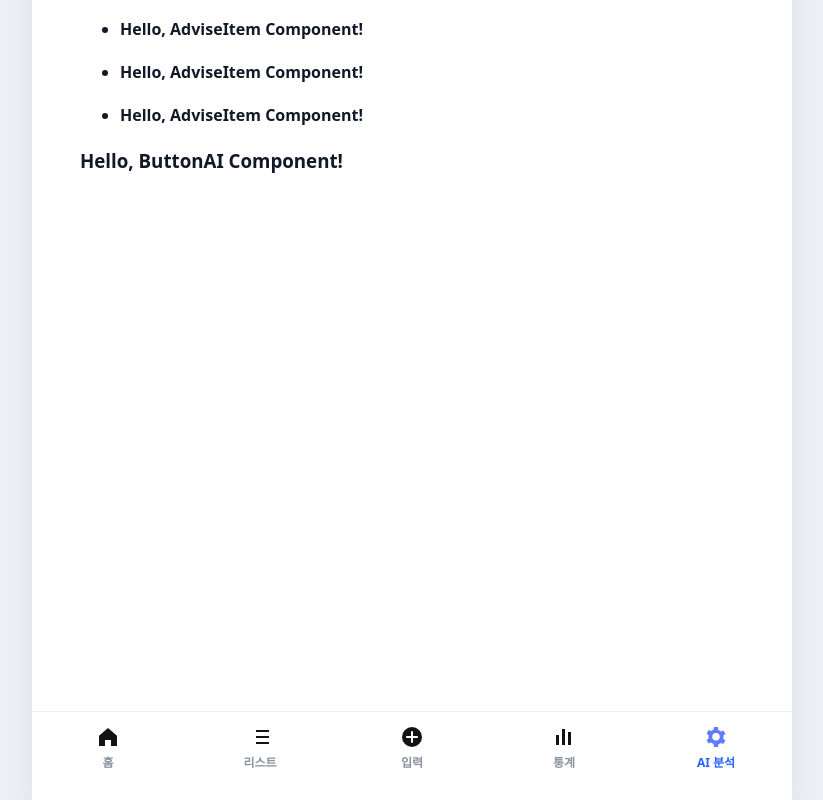
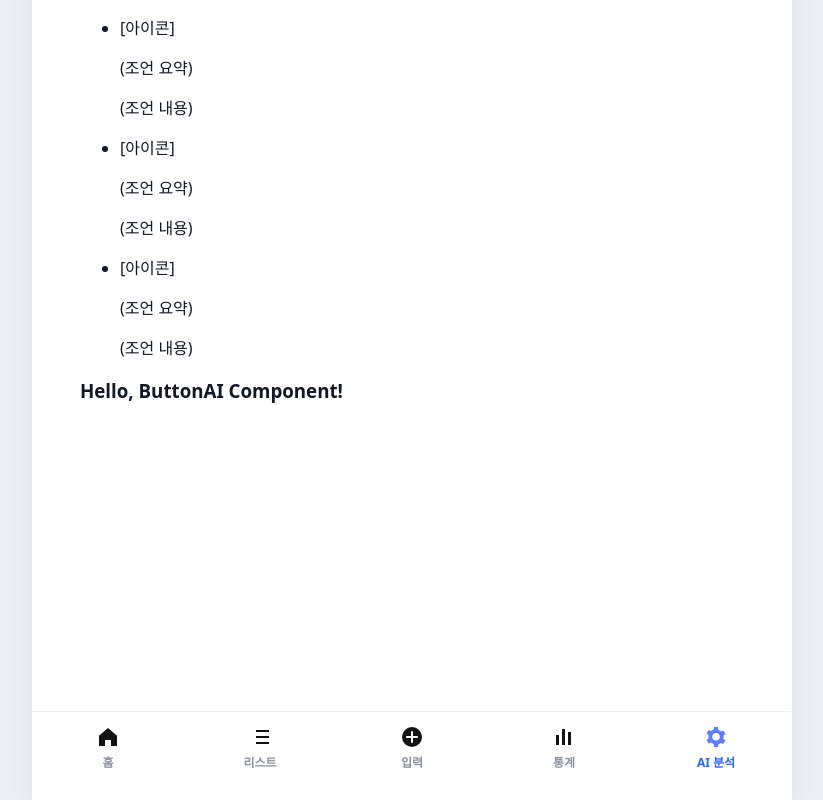
Before and after one commit to SCESecure/AI_Account_Tracker, a React (Vite) app: page / in a window 1280 px wide. Both pictures are taken after a click on the button "AI 분석". Shown: the part 125-925 px from the top of the page, without its empty margins (228-1051 px from the left). Built offline with nearby package versions, Linux system fonts and the light colour scheme.

Commit message:
gitignore에 secure 폴더 제외 & AdviseItem 레이아웃 구성

```diff
--- a/src/components/Body/AI/AdviseAI.tsx
+++ b/src/components/Body/AI/AdviseAI.tsx
@@ -14,9 +14,11 @@ export default function AdviseAI() {
 
   return (
     <>
-      {/* 여기 가운데 정렬 필요! */}
+      {/* 여기 h3 태그 가운데 정렬 필요! */}
       <h3>
-        AI가 분석한 <br /> {todayDate.getMonth() + 1}월 소비 트렌드에요!
+        AI가 분석한
+        <br />
+        {todayDate.getMonth() + 1}월 소비 트렌드에요!
       </h3>
 
       <ul>{adviseItem}</ul>
--- a/src/components/Body/AI/AdviseItem.tsx
+++ b/src/components/Body/AI/AdviseItem.tsx
@@ -1,7 +1,10 @@
 export default function AdviseItem() {
   return (
     <>
-      <h4>Hello, AdviseItem Component!</h4>
+      {/* 아이콘 부분은 스타일에서 처리 */}
+      <p>[아이콘]</p>
+      <p>(조언 요약)</p>
+      <p>(조언 내용)</p>
     </>
   );
 }
```
Also changed, not shown: 1 other file (tests, documents, lock files or other folders).
